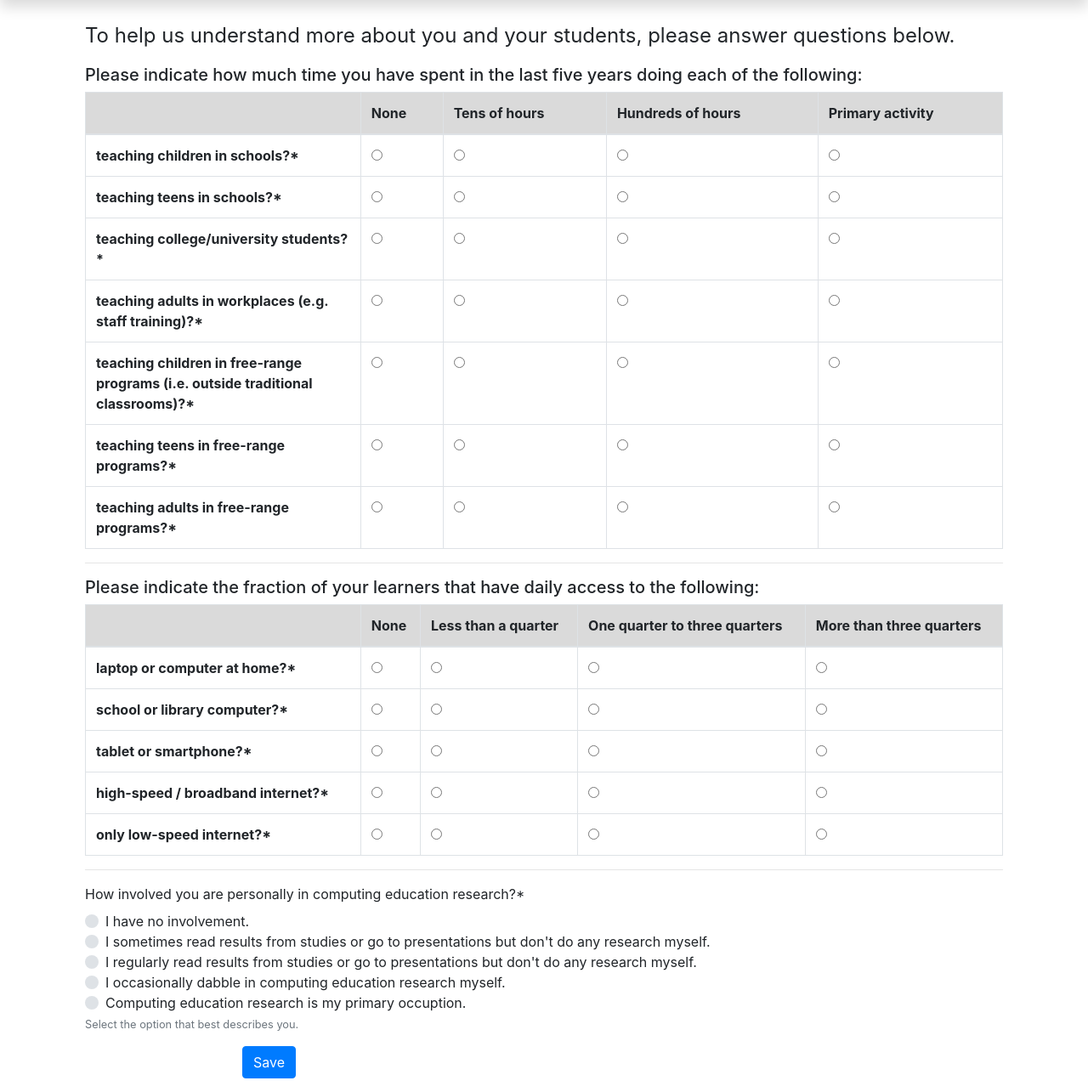
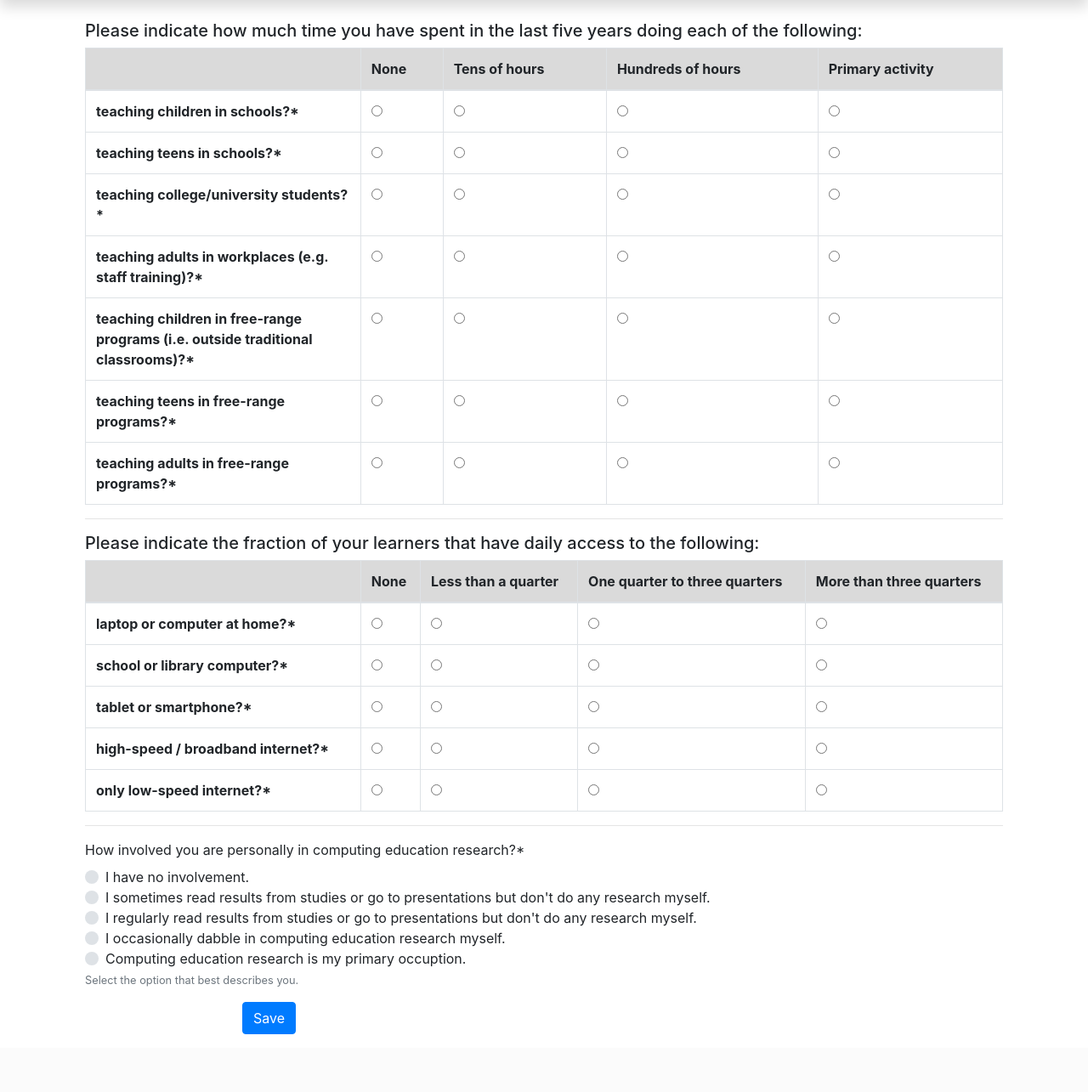
Before and after one commit to pbanaszkiewicz/questions_ranker, a Django app: template questions_ranker/templates/ranker/demographic.html in a window 1280 px wide. Shown: the part 56-1341 px from the top of the page at 85% size. After the commit the page ends 1273 px from the top, so only its background shows below. Run offline with Django 3.2, Linux system fonts and the light colour scheme; the template is opened without the code that fills it: values that come from a table or form of the project are taken from there, others are empty; parts of the project's set-up code (start-up, migrations or seed data) failed here and were passed over; some libraries are stand-ins or nearby versions.

Commit message:
Remove unnecessary text from demographic questions page

```diff
--- a/questions_ranker/templates/ranker/demographic.html
+++ b/questions_ranker/templates/ranker/demographic.html
@@ -3,9 +3,6 @@
 {% load crispy_forms_tags %}
 
 {% block content %}
-<div class="col-12">
-  <p style="font-size: 1.5rem;">To help us understand more about you and your students, please answer questions below.</p>
-</div>
 <div class="col-12">
   <form class="form-horizontal" method="POST">
     {% csrf_token %}
```
